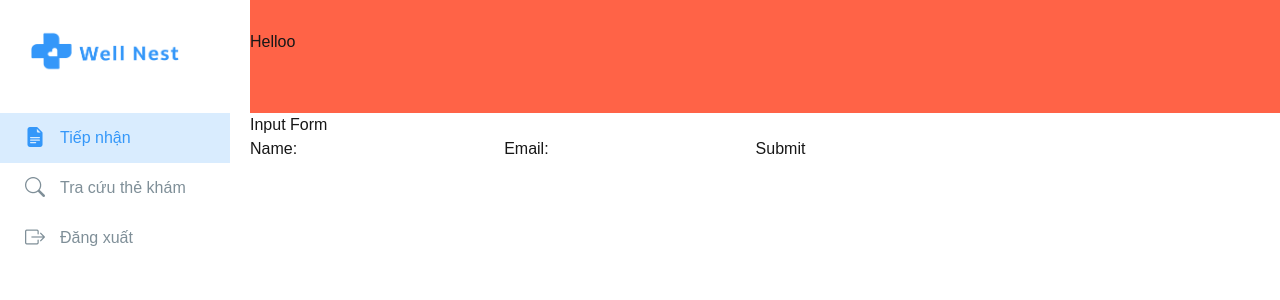
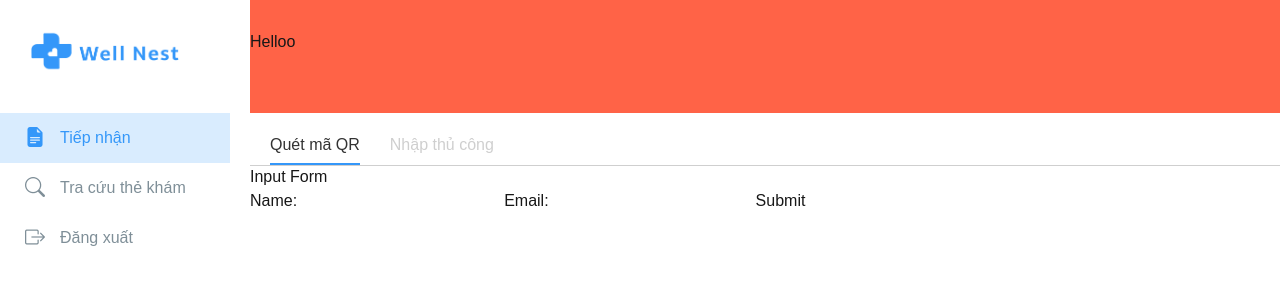
Before and after one commit to Tranphannhan/FE_WellNest, a Next.js app: page /Receptionist/Reception/inputForm in a window 1280 px wide. Shown: the top 300 px of the page. Built offline with nearby package versions, Linux system fonts and the light colour scheme.

Commit message:
Lưu thay đổi

```diff
--- a/src/app/Receptionist/Reception/inputForm/page.tsx
+++ b/src/app/Receptionist/Reception/inputForm/page.tsx
@@ -1,6 +1,19 @@
+import Tabbar from "@/app/components/shared/Tabbar/Tabbar";
+
 export default function InputForm() {
     return (
         <>
+        <Tabbar
+            tabbarItems={
+                {
+                    tabbarItems:[
+                    {text: 'Quét mã QR', link: '/Receptionist/Reception/ScanQRCode'},
+                    {text: 'Nhập thủ công', link: '/Receptionist/Reception/InputForm'}
+                ]
+            }
+
+            }
+        ></Tabbar>
             <div className="input-form">
                 <h1>Input Form</h1>
                 <form>
--- a/src/app/Receptionist/Reception/layout.tsx
+++ b/src/app/Receptionist/Reception/layout.tsx
@@ -4,6 +4,7 @@ import 'bootstrap-icons/font/bootstrap-icons.css';
 import Navbar from "@/app/components/shared/Navbar/Navbar";
 import Header from "@/app/components/shared/Header/Header";
 import '../../globals.css'
+import Tabbar from "@/app/components/shared/Tabbar/Tabbar";
 
 const geistSans = Geist({
   variable: "--font-geist-sans",
@@ -49,7 +50,9 @@ export default function RootLayout({
             <Header>
 
             </Header>
+            {/* <Tabbar>
 
+            </Tabbar> */}
         {children}
               </div>
 
--- a/src/app/components/shared/Tabbar/Tabbar.css
+++ b/src/app/components/shared/Tabbar/Tabbar.css
@@ -1,7 +1,46 @@
-.Tabbar{
-    height: 100px;
+.Tabbar__container {
+    padding-top: 20px;
+    padding-bottom: 0;
+}
+
+.Tabbar__navigation {
+    display: flex;
+    justify-content: flex-start;
+    padding: 0 20px;
+    gap: 30px;
+    position: relative;
+}
+
+.Tabbar__item {
+    font-size: 16px;
+    color: #CFCFCF;
+    cursor: pointer;
+    position: relative;
+    padding-bottom: 8px;
+    white-space: nowrap;
+}
+
+.Tabbar__item.Tabbar__active {
+    color: #333;
+    font-weight: 500;
+}
+
+.Tabbar__item.Tabbar__active::after {
+    content: '';
+    position: absolute;
+    left: 0;
+    bottom: 0;
     width: 100%;
-    padding: 10px;
-    display: flex;
-    flex-direction: row;
+    height: 2px;
+    background-color: #3497f9;
 }
+
+.Tabbar__navigation::before {
+    content: '';
+    position: absolute;
+    bottom: 0;
+    left: 0;
+    width: 100%;
+    height: 0.5px;
+    background-color: #CFCFCF;
+}
--- a/src/app/components/shared/Tabbar/Tabbar.tsx
+++ b/src/app/components/shared/Tabbar/Tabbar.tsx
@@ -1,22 +1,26 @@
-export default function Tabbar() {
+'use client';
+import {useState } from 'react';
+import './Tabbar.css';
+import { tabbarContentType } from '@/app/types/componentTypes/TabbarTypes';
+import Link from 'next/link';
+
+export default function Tabbar({tabbarItems}:{tabbarItems:tabbarContentType}) {
+    const [activeTab, setActiveTab] = useState<number>(0);
     return (
-        <div className="Tabbar">
-            <div className="Tabbar__item">
-                <i className="bi bi-house"></i>
-                <span className="Tabbar__item__text">Home</span>
-            </div>
-            <div className="Tabbar__item">
-                <i className="bi bi-calendar"></i>
-                <span className="Tabbar__item__text">Schedule</span>
-            </div>
-            <div className="Tabbar__item">
-                <i className="bi bi-person"></i>
-                <span className="Tabbar__item__text">Profile</span>
-            </div>
-            <div className="Tabbar__item">
-                <i className="bi bi-gear"></i>
-                <span className="Tabbar__item__text">Settings</span>
+        <div className="Tabbar__container">
+            <div className="Tabbar__navigation">
+                {tabbarItems.tabbarItems.map((value, index)=>
+                <Link key={index} href={value.link}>
+                <div
+                    className={`Tabbar__item ${index === activeTab ? 'Tabbar__active' : ''}`}
+                    onClick={() => setActiveTab(index)}
+                >
+                    {value.text}
+                </div></Link>
+
+                )}
+
             </div>
         </div>
-    )
+    );
 }
--- /dev/null
+++ b/src/app/types/componentTypes/TabbarTypes.ts
@@ -0,0 +1,8 @@
+interface tabbarItems{
+    text: string;
+    link: string;
+}
+
+export interface tabbarContentType{
+    tabbarItems: tabbarItems[];
+}
```
